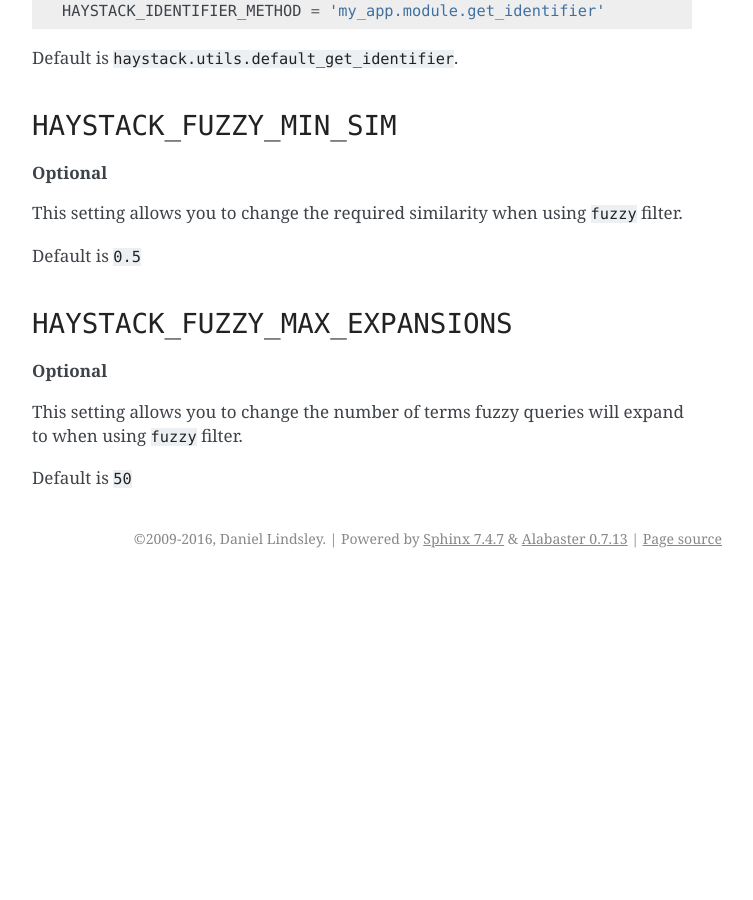
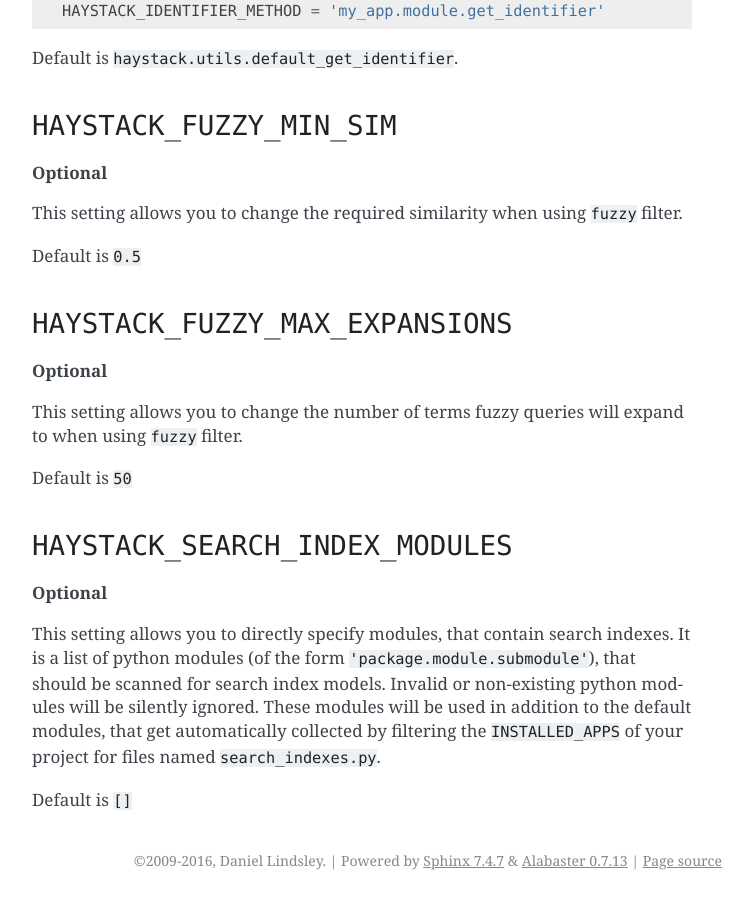
Before and after one commit to django-haystack/django-haystack, a Sphinx documentation site: the page built from docs/settings.rst, in a window 1280 px wide and 900 px high, scrolled down 5989 px. Shown: the whole window, without its empty margins (388-1141 px from the left). Built offline with Sphinx 7.4.7, drawn with Linux system fonts in a browser that asks for light colours; pages that are not in the unit, such as notebooks, are missing from menus; before the commit the page ends 6567 px from its top, so only the background shows below that; some of the changed text lies outside the part shown.

Commit message:
Add documentation for specifying custom search index modules

```diff
--- a/docs/settings.rst
+++ b/docs/settings.rst
@@ -309,3 +309,19 @@ This setting allows you to change the number of terms fuzzy queries will
 expand to when using ``fuzzy`` filter.
 
 Default is ``50``
+
+
+``HAYSTACK_SEARCH_INDEX_MODULES``
+=================================
+
+**Optional**
+
+This setting allows you to directly specify modules, that contain search
+indexes. It is a list of python modules (of the form
+``'package.module.submodule'``), that should be scanned for search index
+models. Invalid or non-existing python modules will be silently ignored. These
+modules will be used in addition to the default modules, that get automatically
+collected by filtering the ``INSTALLED_APPS`` of your project for files named
+``search_indexes.py``.
+
+Default is ``[]``
```
